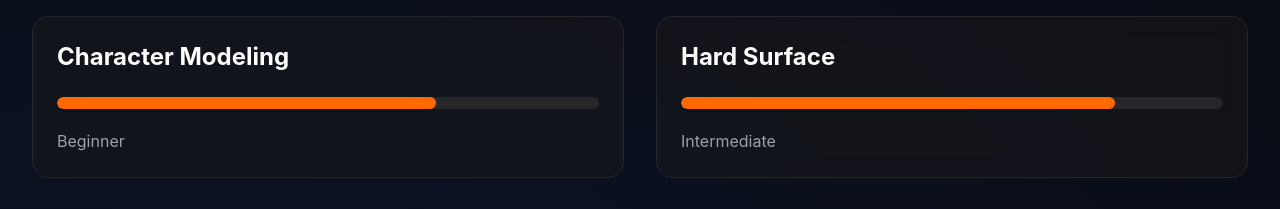
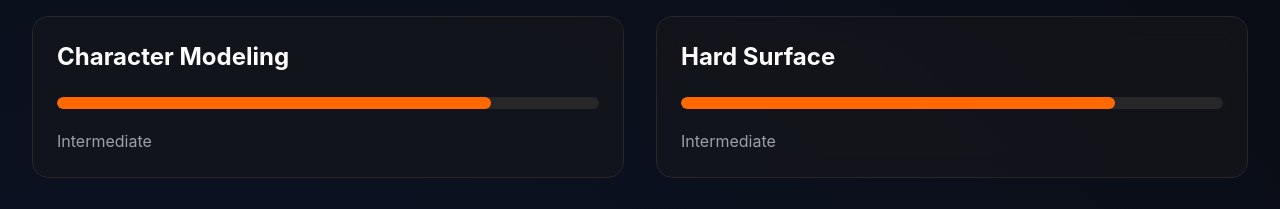
Before and after one commit to enochdev2/Enoch_3D_Portfolio, a React (Vite) app: page / in a window 1280 px wide. Shown: the part 1060-1269 px from the top of the page. Built offline with nearby package versions, Linux system fonts and the light colour scheme.

Commit message:
improving the performace of my portfolio

```diff
--- a/src/data/contact.ts
+++ b/src/data/contact.ts
@@ -14,8 +14,8 @@ export const contactInfo = [
   },
   {
     title: "LinkedIn",
-    value: "linkedin.com/in/enoch",
-    href: "https://www.linkedin.com/in/enoch-akhabue-01b991269/",
+    value: "linkedin.com/in/enoch-akhabue-3d",
+    href: "https://www.linkedin.com/in/enoch-akhabue-3d/",
     icon: LineChart,
   },
   {
@@ -26,8 +26,8 @@ export const contactInfo = [
   },
   {
     title: "X (Twitter)",
-    value: "@EnochToonStudio",
-    href: "https://www.youtube.com/@EnochToon",
+    value: "@Enoch_Builds",
+    href: "https://twitter.com/Enoch_Builds",
     icon: X,
   },
 
--- a/src/data/skills.ts
+++ b/src/data/skills.ts
@@ -10,9 +10,9 @@ export const skills: Skill[] = [
   {
     title: "Character Modeling",
 
-    level: 70,
+    level: 80,
 
-    experience: "Beginner",
+    experience: "Intermediate",
   },
 
   {
```
